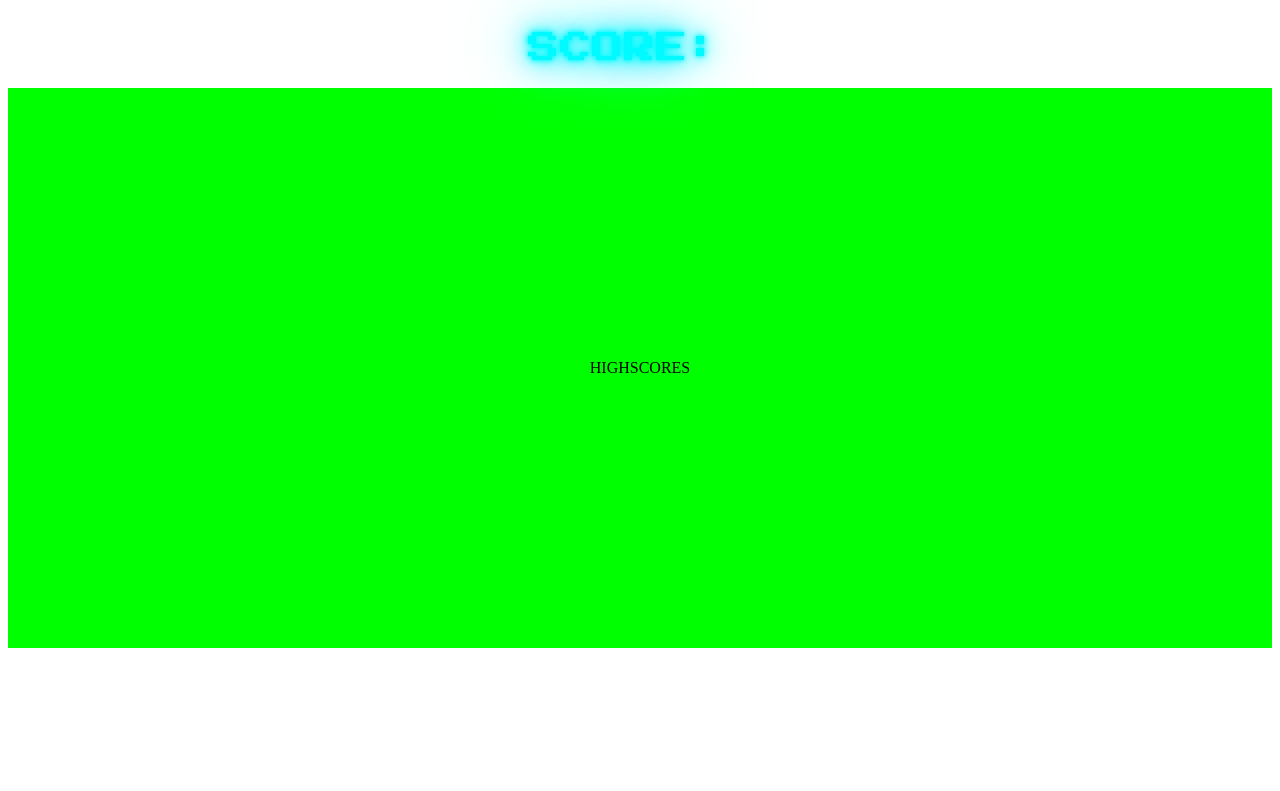
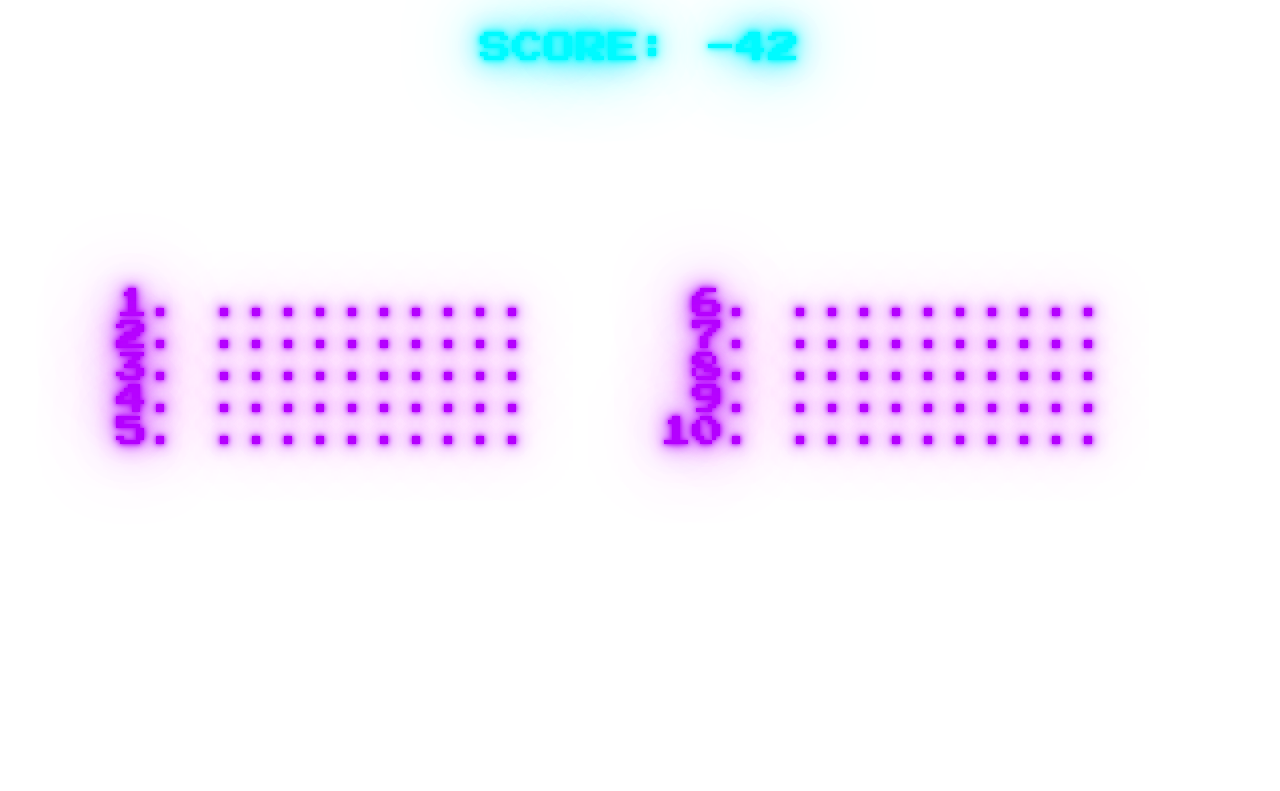
Before and after one commit to ml0uise/INSA-Prog-Web-Projet, a plain HTML site: page Project/death.html in a window 1280 px wide. Drawn offline with Linux system fonts and the light colour scheme.

Commit message:
Added highscores on death screen

```diff
--- a/Project/assets/cookies.js
+++ b/Project/assets/cookies.js
@@ -46,14 +46,6 @@ class Player {
         this.name = name;
         this.score = score;
     }
-
-    getName() {
-        return this.name;
-    }
-
-    getScore() {
-        return this.score;
-    }
 }
 
 
@@ -96,6 +88,8 @@ function change_name() {
     let name = prompt("Enter your name: ", def);
 
     sessionStorage.setItem("name", name);
+
+    return name;
 }
 
 
@@ -114,6 +108,8 @@ function get_highscores() {
 }
 
 function update_highscores(score) {
+    change_name(); // After tests, it seems better to let the player change name anytime
+
     let actual = get_highscores();
     let player = new Player(get_name(), score);
 
--- a/Project/assets/death.css
+++ b/Project/assets/death.css
@@ -32,7 +32,31 @@
 
 #highscores {
     height: 70vh;
-    background-color: #0f0;
+}
+
+#highscores ol {
+    counter-reset: section;
+    -moz-column-count: 2;
+    -moz-column-gap: 5vw;
+    -webkit-column-count: 2;
+    -webkit-column-gap: 5vw;
+    column-count: 2;
+    column-gap: 20vw;
+}
+
+#highscores ol li {
+    font-family: 'Press Start 2P', cursive;
+    font-size: 2em;
+    color: #b400ff;
+    text-transform: uppercase;
+
+    /* Neon Glow Layers */
+    text-shadow:
+    0 0 4px  #b400ff,
+    0 0 10px #b400ff,
+    0 0 20px #b400ff,
+    0 0 40px #d34dff,
+    0 0 80px #d34dff;
 }
 
 .hidden {
--- a/Project/assets/death.js
+++ b/Project/assets/death.js
@@ -11,12 +11,13 @@ function blink_retry() {
 
 setInterval(blink_retry, 1000);
 
-function retry() {
-    document.location.href = "../game.html";
-}
+function will_change_highscores() {
+    const highscores = get_highscores();
 
-function will_change_highscores() {
-    let highscores = get_highscores();
+    if (highscores.length === 0) {
+        return false;
+    }
+
     let min_score = highscores.slice(-1)[0].score;
 
     if (min_score <= get_score_session()) {
@@ -31,6 +32,31 @@ function set_score_text() {
     SPAN.textContent = String(get_score_session());
 }
 
+function set_highscore_list() {
+    const OL = document.querySelector("#highscores ol");
+    const HIGHSCORES = get_highscores();
+
+    let elem;
+    let txt;
+    let score;
+
+    OL.innerHTML = ""; // Reset list
+
+    for (let i = 0; i < 10; i++) {
+        elem = document.createElement("li");
+
+        if (HIGHSCORES.length - 1 >= i) {
+            score = HIGHSCORES[i].name + " : " + HIGHSCORES[i].score;
+        } else {
+            score = "..........";
+        }
+
+        txt = document.createTextNode(score);
+        elem.appendChild(txt);
+        OL.appendChild(elem);
+    }
+}
+
 function on_load() {
     if (will_change_highscores()) {
         change_name();
@@ -38,4 +64,5 @@ function on_load() {
     }
 
     set_score_text();
+    set_highscore_list();
 }
--- a/Project/death.html
+++ b/Project/death.html
@@ -13,15 +13,17 @@
 </head>
 <body onload="on_load()">
     <div class="center" id="score">
-        Score:&nbsp;<span></span>
+        Score:&nbsp;<span>0</span>
     </div>
 
     <div class="center" id="highscores">
-        HIGHSCORES
+        <ol></ol>  <!-- Wil be filled by JS -->
     </div>
 
     <div class="center">
-        <img src="assets/retry.png" id="retry" onclick="retry()">
+        <a href="./game.html">
+            <img src="assets/retry.png" id="retry">
+        </a>
     </div>
 </body>
 </html>
```
